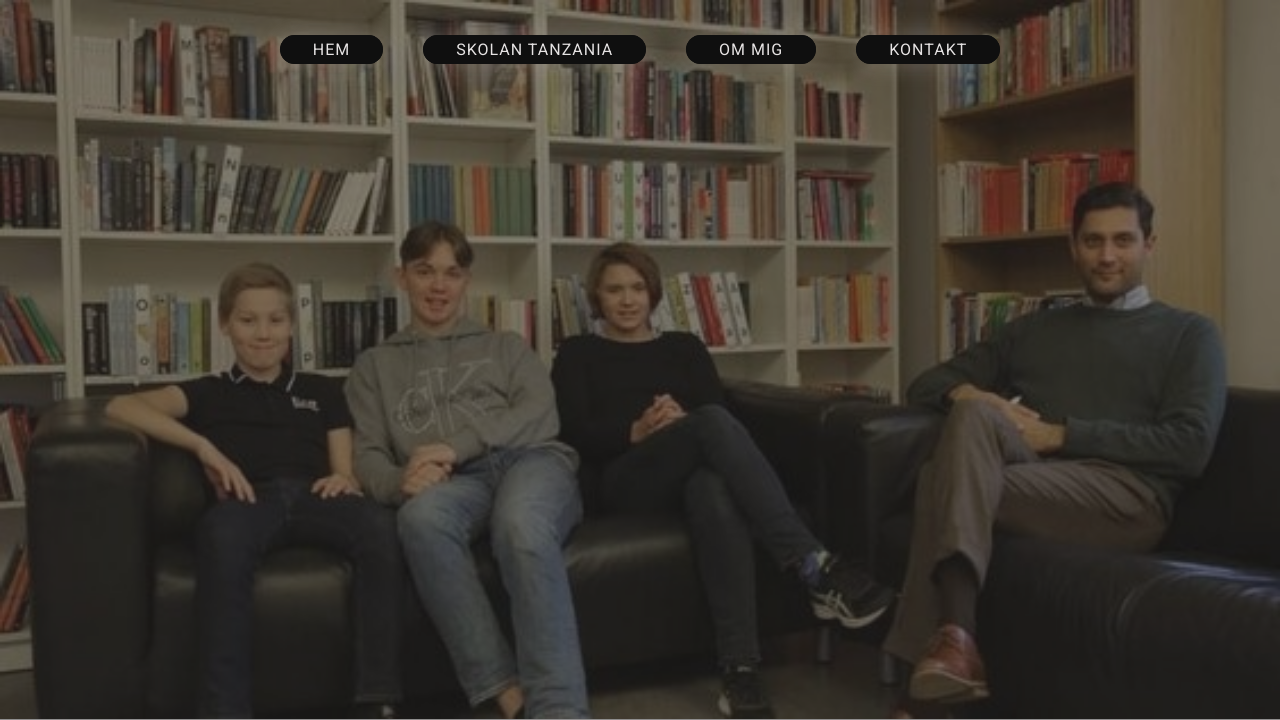
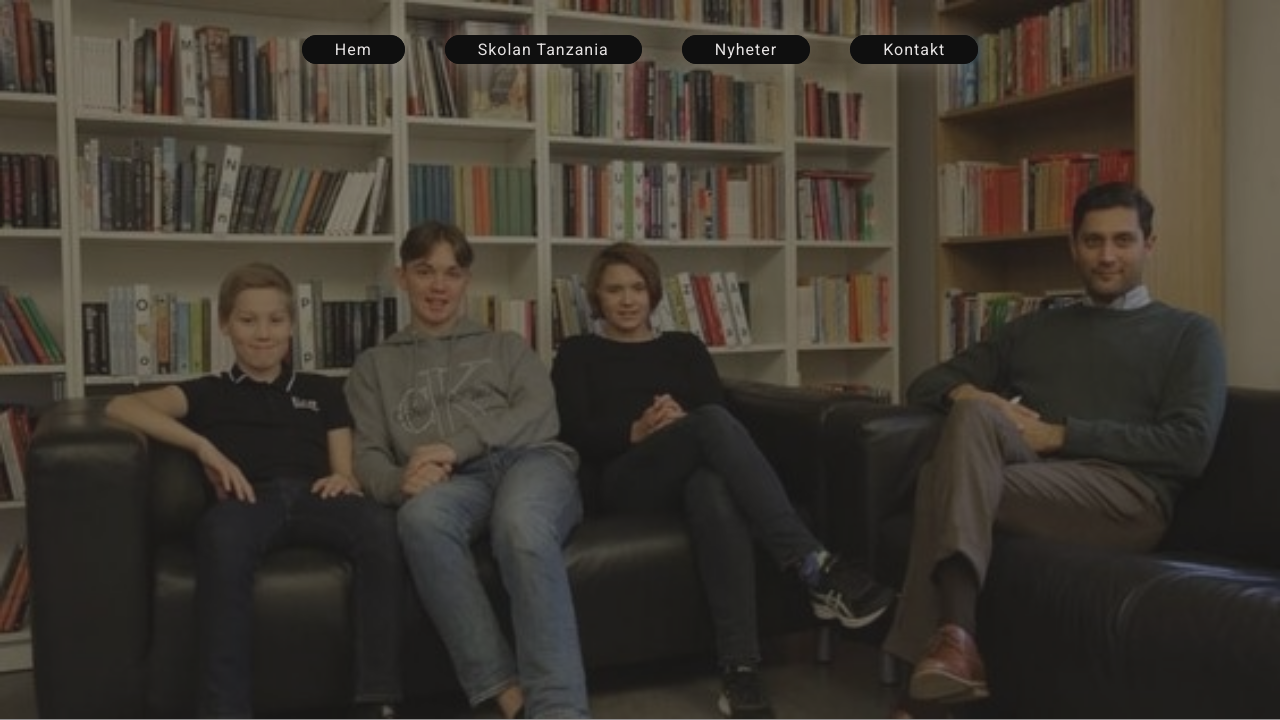
Before and after one commit to pathummw/SharmenSchool, a plain HTML site: page index.html in a window 1280 px wide. Shown: the top 720 px of the page. Drawn offline with nearby package versions, Linux system fonts and the light colour scheme.

```diff
--- a/index.html
+++ b/index.html
@@ -20,10 +20,10 @@
     <header class="sticky">
         <nav id="navbar">
             <ul>
-                <li><a href="#home">HEM</a></li>
-                <li><a href="/school.html">SKOLAN TANZANIA</a></li>
-                <li><a href="">OM MIG</a></li>
-                <li><a href="#kontakt">KONTAKT</a></li>
+                <li><a href="#home">Hem</a></li>
+                <li><a href="/school.html">Skolan Tanzania</a></li>
+                <li><a href="">Nyheter</a></li>
+                <li><a href="#kontakt">Kontakt</a></li>
             </ul>
         </nav>
 
```
Also changed, not shown: school.html (+1 -1 lines).
